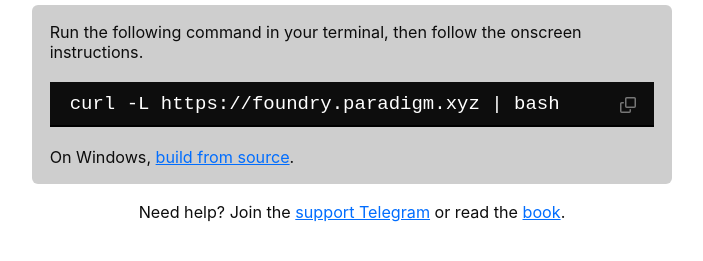
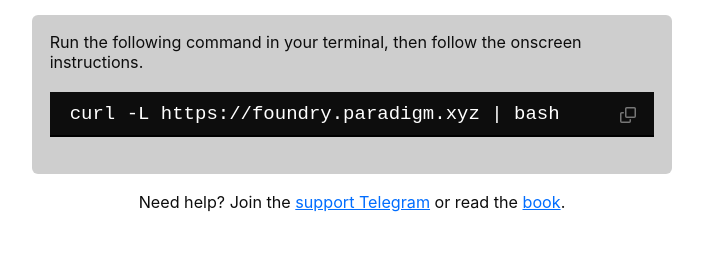
Before and after one commit to foundry-rs/getfoundry.sh, a plain HTML site: page index.html in a window 1280 px wide. Shown: the part 403-664 px from the top of the page, without its empty margins (288-991 px from the left). Drawn offline with Linux system fonts and the light colour scheme.

Commit message:
chore(writing): remove windows build from source prompt (#1)

```diff
--- a/index.html
+++ b/index.html
@@ -17,7 +17,6 @@
     <div id="install">
       <p>Run the following command in your terminal, then follow the onscreen instructions.</p>
       <pre id="cmd"><code>curl -L https://foundry.paradigm.xyz | bash</code></pre>
-      On Windows, <a href="https://book.getfoundry.sh/getting-started/installation.html#building-from-source">build from source</a>.
     </div>
     <p id="help">Need help? Join the <a href="https://t.me/foundry_support">support Telegram</a> or read the <a href="https://book.getfoundry.sh">book</a>.</p>
     <script type="application/javascript">
```
